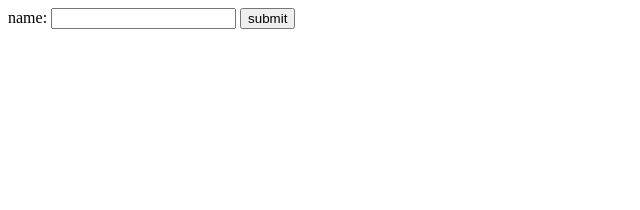
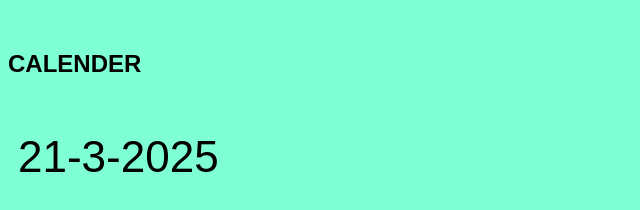
Before and after one commit to Ayanisnot/validate, a plain HTML site: page index.html in a window 1280 px wide. Shown: the whole page, without its empty margins (0-640 px from the left). Drawn offline with Linux system fonts and the light colour scheme.

Commit message:
Add files via upload

```diff
--- a/index.html
+++ b/index.html
@@ -1,14 +1,12 @@
 <!DOCTYPE html>
 <html lang="en">
 <head>
-   <form name="myname" onsubmit="validateform()">
-   name: <input type="text" name="fname">
-   <input type="submit" value="submit">
-   <p id="message"></p>
-</form>
+
 </head>
 <body>
-
+    <h2>CALENDER</h2>
+    <p id="date"></p>
 </body>
-<script src="script.js"></script>
+<script src="script.js" ></script>
+<link rel="stylesheet" href="style.css">
 </html>
--- a/script.js
+++ b/script.js
@@ -1,9 +1,6 @@
-function validateform() {
+let today = new Date();
+let day = today.getDate();
+let month = today.getMonth() + 1;
+let year = today.getFullYear();
 
- var x = document.forms["myname"]["fname"].value;
- if ( x == "") {
-
-   alert("name must be filled out");
-   return false;
- } else document.write("name submitted");
-}
+document.getElementById("date").innerHTML = day + "-" + month + "-" + year
--- /dev/null
+++ b/style.css
@@ -0,0 +1,20 @@
+body {
+ font-family: Arial,sans-serif;
+ margin-top: 50px;
+ text-align: justify;
+ background-color: aquamarine;
+
+}
+
+
+
+
+#date {
+  font-size: 44px;
+  font-weight: italic;
+  padding: 10px;
+  border-radius: 5px;
+
+
+
+}
```
